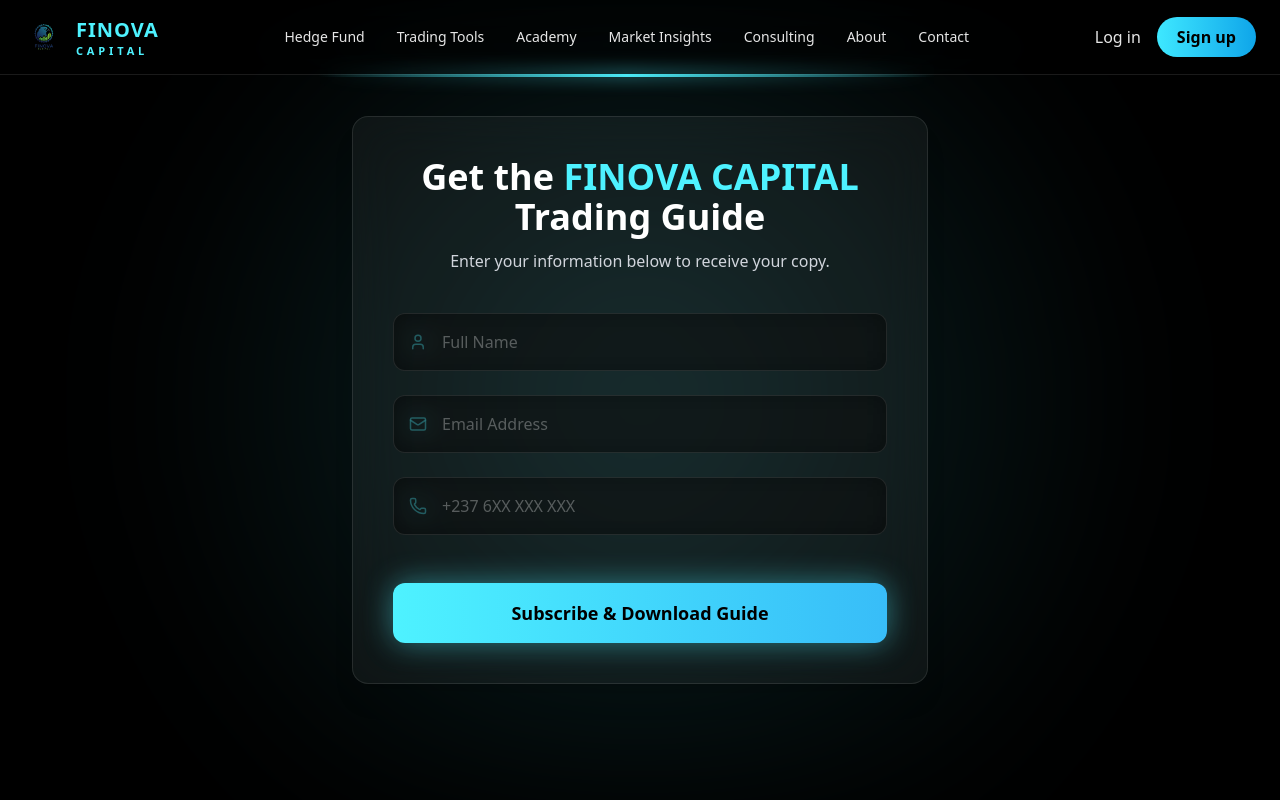
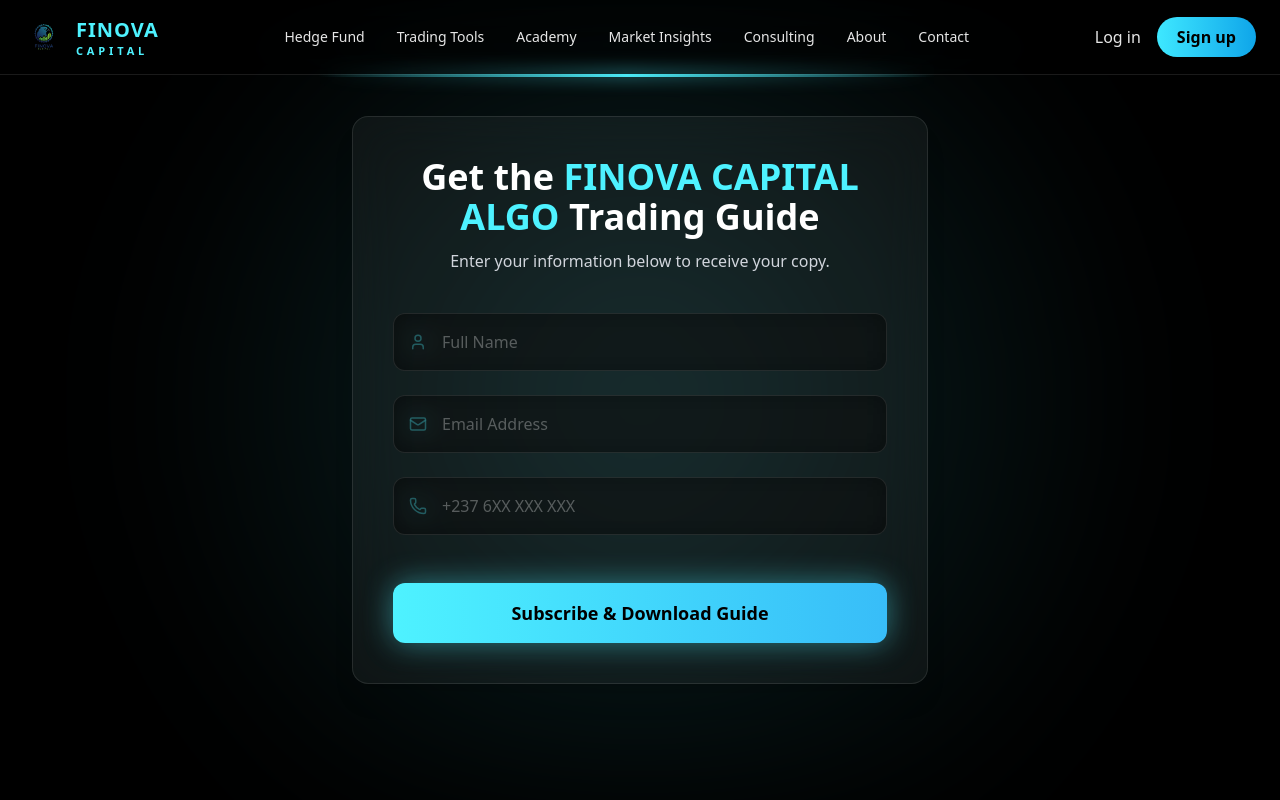
Before and after one commit to LoicStevens/Landing_Page_Finova, a React (Vite) app in the folder Finova/: page / in a window 1280 px wide. Shown: the top 800 px of the page. Built offline with nearby package versions, Linux system fonts and the light colour scheme.

Commit message:
Update of GUideFrom

```diff
--- a/Finova/src/components/GuideForm.tsx
+++ b/Finova/src/components/GuideForm.tsx
@@ -79,7 +79,7 @@ const isValidWhatsApp = (phone: string) => {
       <div className="relative z-10 max-w-xl w-full bg-white/5 backdrop-blur-xl p-10 rounded-2xl border border-white/10 shadow-xl">
 
         <h1 className="text-3xl md:text-4xl font-bold text-white text-center">
-          Get the <span className="text-[#4EF2FF]">FINOVA CAPITAL</span> Trading Guide
+          Get the <span className="text-[#4EF2FF]">FINOVA CAPITAL ALGO</span> Trading Guide
         </h1>
 
         <p className="text-gray-300 text-center mt-3">
```
